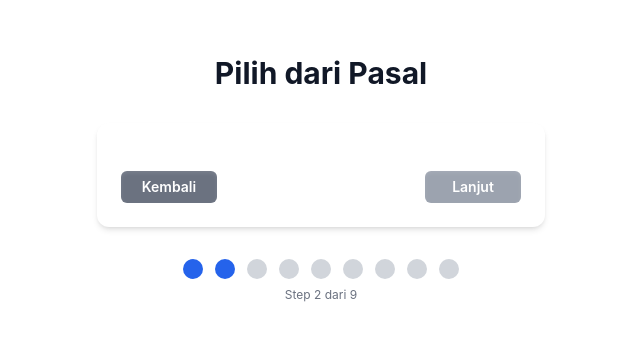
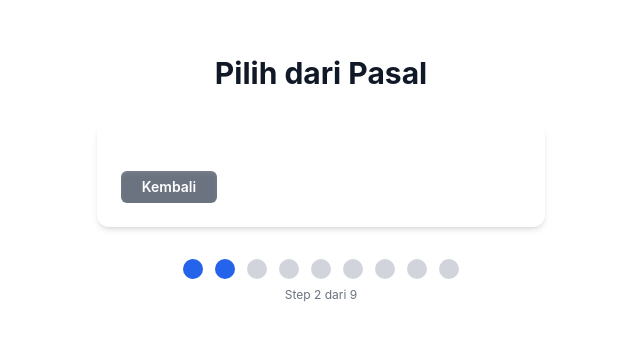
Before and after one commit to ucubz/mpjhd-app-v2, a React (Vite) app: page /step/2 in a window 1280 px wide. Shown: the part 221-560 px from the top of the page, without its empty margins (319-959 px from the left). Built offline with nearby package versions, Linux system fonts and the light colour scheme.

Commit message:
Update Step2_PilihPasalUtama.jsx
ubah biar klik langsung jalan

```diff
--- a/src/pages/Step2_PilihPasalUtama.jsx
+++ b/src/pages/Step2_PilihPasalUtama.jsx
@@ -2,12 +2,11 @@ import { RadioGroup } from '@headlessui/react'
 import { CheckCircleIcon } from '@heroicons/react/24/solid'
 import PageWrapper from '../components/PageWrapper'
 import Card from '../components/Card'
-import Button from '../components/Button'
 import Stepper from '../components/Stepper'
 import BackButton from '../components/BackButton'
 import { useNavigate } from 'react-router-dom'
 import { useMPJHD } from '../context/MPJHDContext'
-import { useState, useMemo } from 'react'
+import { useState } from 'react'
 
 // Deskripsi lengkap huruf pasal
 const pasalOptionsMap = {
@@ -58,15 +57,14 @@ export default function Step2_PilihPasalUtama() {
   // ambil opsi sesuai pasalGroup dari step1
   const options = pasalOptionsMap[state.pasalGroup] || []
 
-  const handleNext = () => {
-    if (!selected) {
-      alert('Silakan pilih huruf pasal terlebih dahulu.')
-      return
-    }
-    // gabungkan 'Pasal X huruf Y'
-    const fullPasal = `Pasal ${state.pasalGroup} huruf ${selected.letter}`
+  const handleSelect = (value) => {
+    if (!value) return
+    setSelected(value)
+    const fullPasal = `Pasal ${state.pasalGroup} huruf ${value.letter}`
     dispatch({ type: 'SET', key: 'pasalUtama', value: fullPasal })
-    navigate('/step/3')
+    setTimeout(() => {
+      navigate('/step/3')
+    }, 400) // delay 400ms untuk transisi smooth
   }
 
   return (
@@ -76,7 +74,7 @@ export default function Step2_PilihPasalUtama() {
       </h1>
 
       <Card className="flex flex-col gap-6 p-4 sm:p-6">
-        <RadioGroup value={selected} onChange={setSelected} className="space-y-2">
+        <RadioGroup value={selected} onChange={handleSelect} className="space-y-2">
           {options.map((opt) => (
             <RadioGroup.Option key={opt.letter} value={opt}>
               {({ active, checked }) => (
@@ -100,11 +98,8 @@ export default function Step2_PilihPasalUtama() {
           ))}
         </RadioGroup>
 
-        <div className="flex justify-between gap-4 mt-6">
+        <div className="flex justify-start mt-6">
           <BackButton className="w-24" />
-          <Button onClick={handleNext}  disabled={!selected}>
-            Lanjut
-          </Button>
         </div>
       </Card>
 
```
